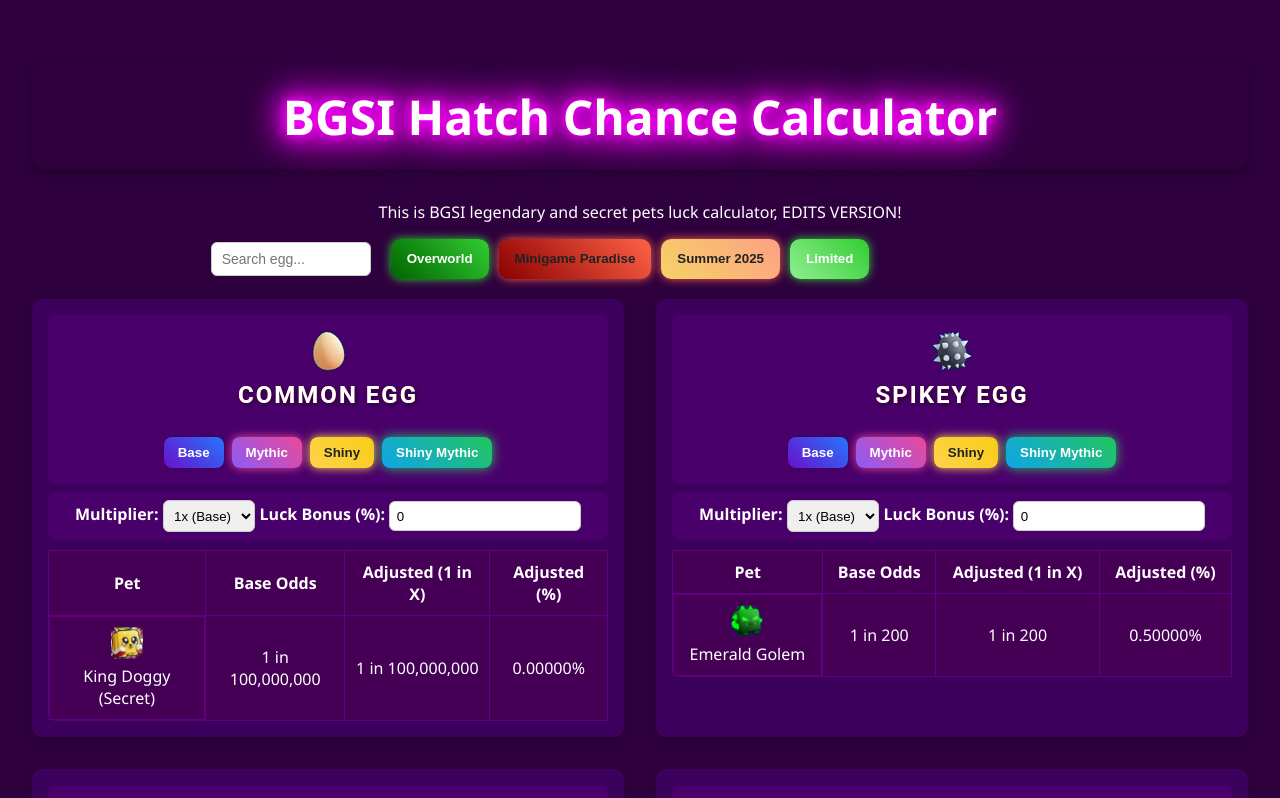
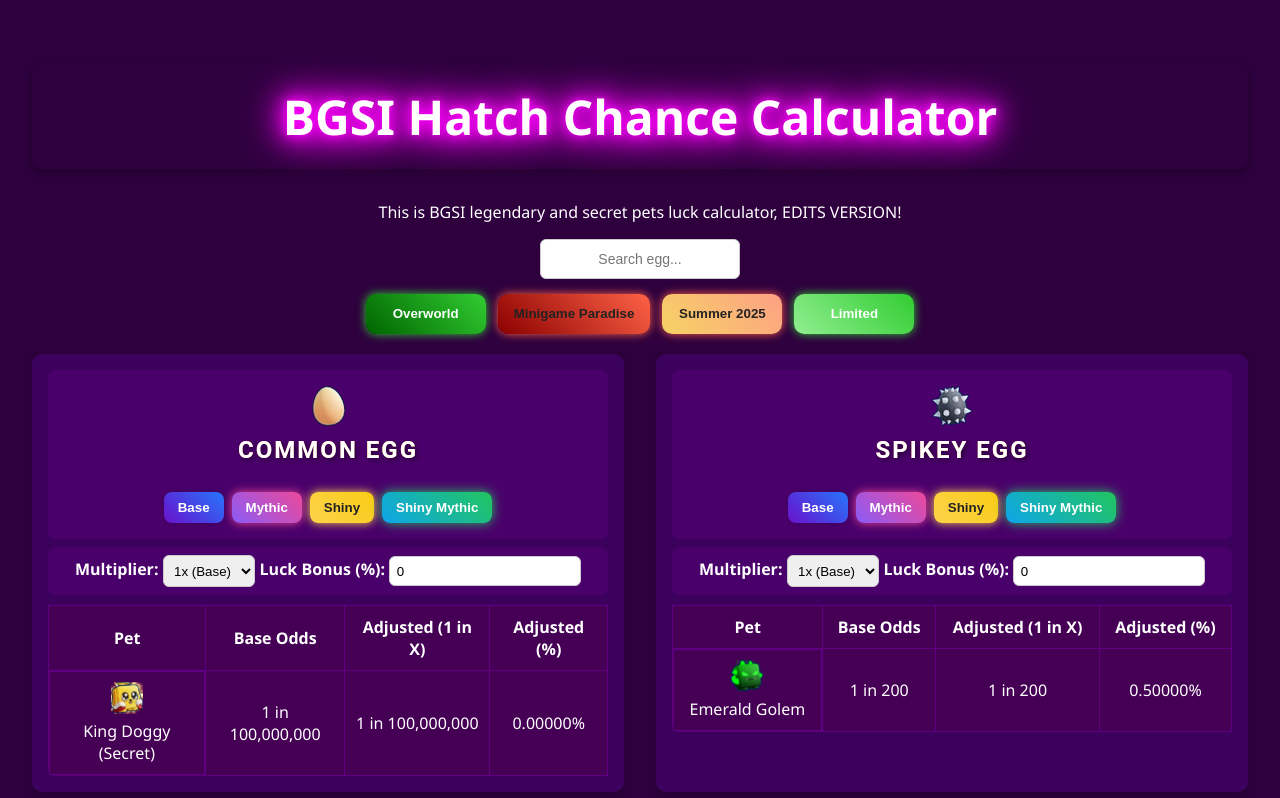
Before and after one commit to editlt/bgsi-hatch-calculator, a plain HTML site: page index.html in a window 1280 px wide. Shown: the top 798 px of the page. Drawn offline with Linux system fonts and the light colour scheme.

Commit message:
Update styles.css

```diff
--- a/styles.css
+++ b/styles.css
@@ -4,9 +4,8 @@ body {
   margin: 0;
   padding: 2rem;
   color: #fff;
+}
 
-
-}
 .main-title {
   font-family: 'Segoe UI', Tahoma, Geneva, Verdana, sans-serif;
   font-size: 3rem; /* Large size */
@@ -25,7 +24,6 @@ body {
 
 p {
   text-align: center;
-
 }
 
 #egg-list {
@@ -70,11 +68,13 @@ background-clip: text; /* Clip the gradient to the text */
   font-weight: bold; /* Bold for extra impact */
   transition: all 0.3s ease; /* Smooth transition effect */
 }
+
 .egg-header h2:hover {
   transform: scale(1.1); /* Slightly increase size on hover */
   color: #fff; /* Keep text white when hovered */
   text-shadow: 2px 2px 15px rgba(255, 255, 255, 0.8); /* Glowing effect */
 }
+
 .controls {
   background-color: #4a006b;
   border-radius: 8px;
@@ -148,6 +148,7 @@ td.pet-name span {
   text-overflow: ellipsis;
   max-width: 100px;
 }
+
 .contact-link {
   position: fixed;
   bottom: 10px;
@@ -157,6 +158,7 @@ td.pet-name span {
   border-radius: 5px;
   box-shadow: 0 0 5px rgba(0,0,0,0.2);
 }
+
 .mode-buttons button.active {
   background-color: #3498db;
   color: white;
@@ -209,36 +211,42 @@ td.pet-name span {
   transform: scale(1.05);
   filter: brightness(1.1);
 }
-/* Container for search and world buttons, centered on the page */
+
+/* Container for search and world buttons, properly centered */
 .search-world-container {
   display: flex;
-align-items: center; /* Ensures everything is vertically aligned */
-justify-content: center; /* Center content horizontally */
-gap: 20px; /* Adjust space between the search bar and buttons */
+  flex-direction: column;
+  align-items: center;
+  justify-content: center;
+  gap: 15px;
   margin-bottom: 20px;
-width: 100%; /* Make the container take full width */
+  width: 100%;
 }
 
 /* Style for the search bar */
 #search-bar {
-padding: 6px 10px;           /* Smaller padding */
-font-size: 14px;             /* Smaller font */
+  padding: 8px 12px;
+  font-size: 14px;
   border-radius: 6px;
   border: 1px solid #ccc;
-width: 160px;                /* Reduced width */
-height: 34px;                /* Match button height */
+  width: 200px;
+  height: 40px;
   box-sizing: border-box;
-margin-left: -200px;
+  text-align: center;
 }
 
+#search-bar:focus {
+  outline: 2px solid #fff;
+  border-color: #fff;
+}
 
 /* World-specific button styles */
 .world-buttons {
   display: flex;
-gap: 10px;
+  gap: 12px;
   flex-wrap: wrap;
-justify-content: center; /* Center the buttons horizontally */
-align-items: center; /* Ensure the buttons are vertically aligned */
+  justify-content: center;
+  align-items: center;
 }
 
 /* Style for the individual world buttons */
@@ -251,32 +259,34 @@ color: white;
   cursor: pointer;
   transition: all 0.3s ease;
   box-shadow: 0 0 5px rgba(0, 0, 0, 0.2);
-height: 40px; /* Ensure the button height matches the search bar */
-line-height: 20px; /* Centers text vertically */
+  height: 40px;
+  line-height: 20px;
+  min-width: 120px;
 }
 
 /* Overworld */
 .world-buttons .world-btn[data-world="overworld"] {
-background: linear-gradient(45deg, #006400, #32cd32); /* Dark green to bright green */
+  background: linear-gradient(45deg, #006400, #32cd32);
   box-shadow: 0 0 10px #32cd32;
 }
 
 /* Minigame Paradise */
 .world-buttons .world-btn[data-world="minigame"] {
-background: linear-gradient(45deg, #8b0000, #ff6347); /* Dark red to light red */
+  background: linear-gradient(45deg, #8b0000, #ff6347);
   box-shadow: 0 0 10px #ff6347;
   color: #222;
 }
 
+/* Summer 2025 */
 .world-buttons .world-btn[data-world="summer"] {
-background: linear-gradient(45deg, #f6d365, #fda085); /* fuckin summmaaaa */
+  background: linear-gradient(45deg, #f6d365, #fda085);
   box-shadow: 0 0 10px #ff6347;
   color: #222;
 }
 
 /* Limited */
 .world-buttons .world-btn[data-world="limited"] {
-background: linear-gradient(45deg, #90ee90, #32cd32); /* Light green to bright green */
+  background: linear-gradient(45deg, #90ee90, #32cd32);
   box-shadow: 0 0 10px #32cd32;
 }
 
@@ -285,3 +295,24 @@ box-shadow: 0 0 10px #32cd32;
   transform: scale(1.05);
   filter: brightness(1.1);
 }
+
+/* Responsive design for smaller screens */
+@media (max-width: 768px) {
+  .search-world-container {
+    gap: 12px;
+  }
+
+  #search-bar {
+    width: 180px;
+  }
+
+  .world-buttons {
+    gap: 8px;
+  }
+
+  .world-buttons .world-btn {
+    min-width: 100px;
+    padding: 8px 12px;
+    font-size: 13px;
+  }
+}
```
Lines whose indentation alone changed are shown as unchanged.
